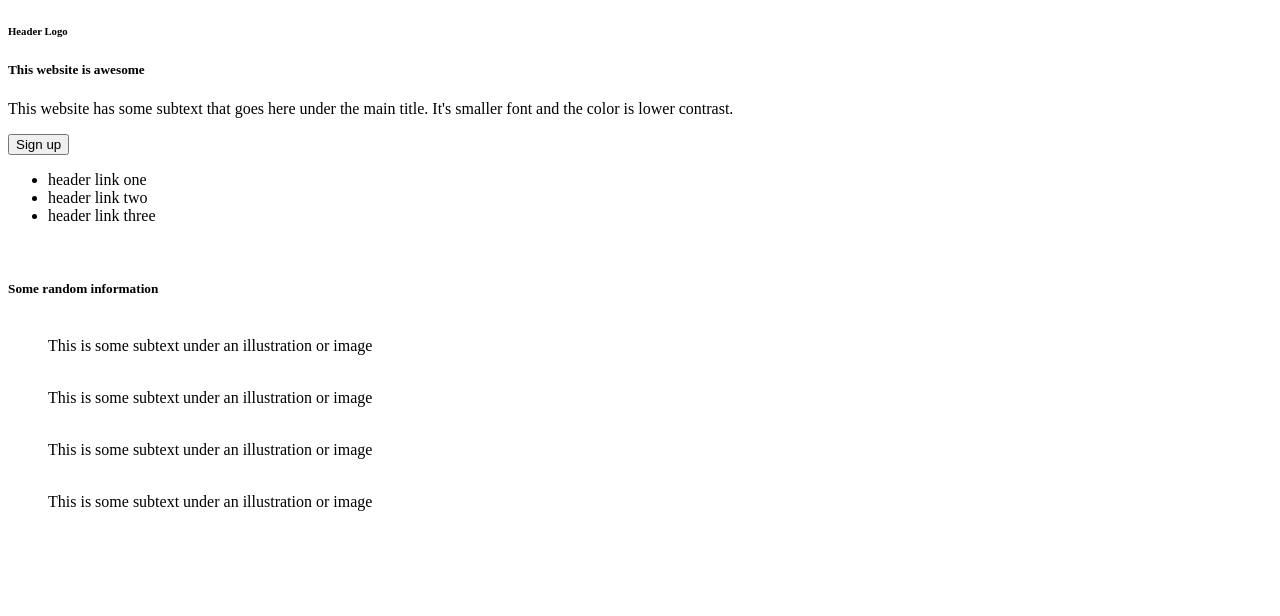
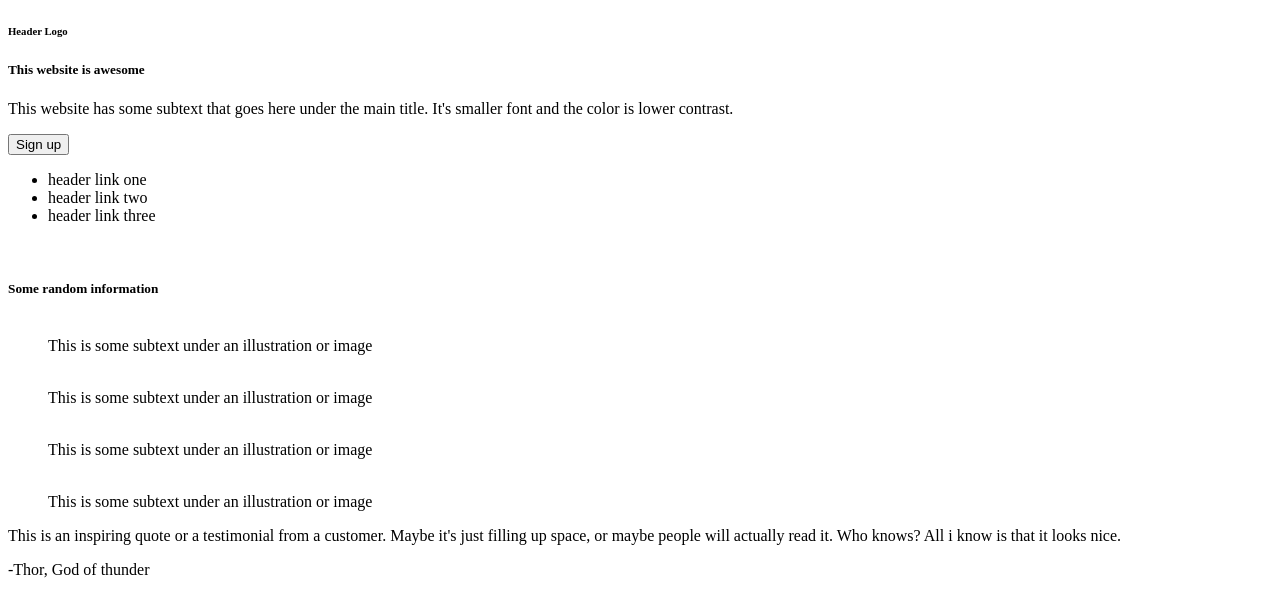
Before and after one commit to BenjaminOtoo/Landing-page, a plain HTML site: page index.html in a window 1280 px wide. Drawn offline with Linux system fonts and the light colour scheme.

Commit message:
add section 3 content  with section html comments

```diff
--- a/index.html
+++ b/index.html
@@ -7,6 +7,9 @@
     <title>Document</title>
 </head>
 <body>
+
+  <!--First quadrant-->
+
   <section class="first">
     <div id="section1-first-half">
       <h6>Header Logo</h6>
@@ -25,6 +28,8 @@
       <img src="" alt="">
     </div>
   </section>
+
+  <!--Second quadrant-->
 
   <section class="second">
     <h5>Some random information</h5>
@@ -48,7 +53,17 @@
     </div>
   </section>
 
-  <section class="third"></section>
+  <!--Third quadrant-->
+
+  <section class="third">
+    <div>
+    <p>This is an inspiring quote or a testimonial from a customer. Maybe it's just filling up space, or maybe people will actually read it. Who knows? All i know is that it looks nice.</p>
+    <p>-Thor, God of thunder</p>
+    <div>
+  </section>
+
+  <!--Fourth quadrant-->
+
   <section class="fourth"></section>
   <footer></footer>
 </body>
```
